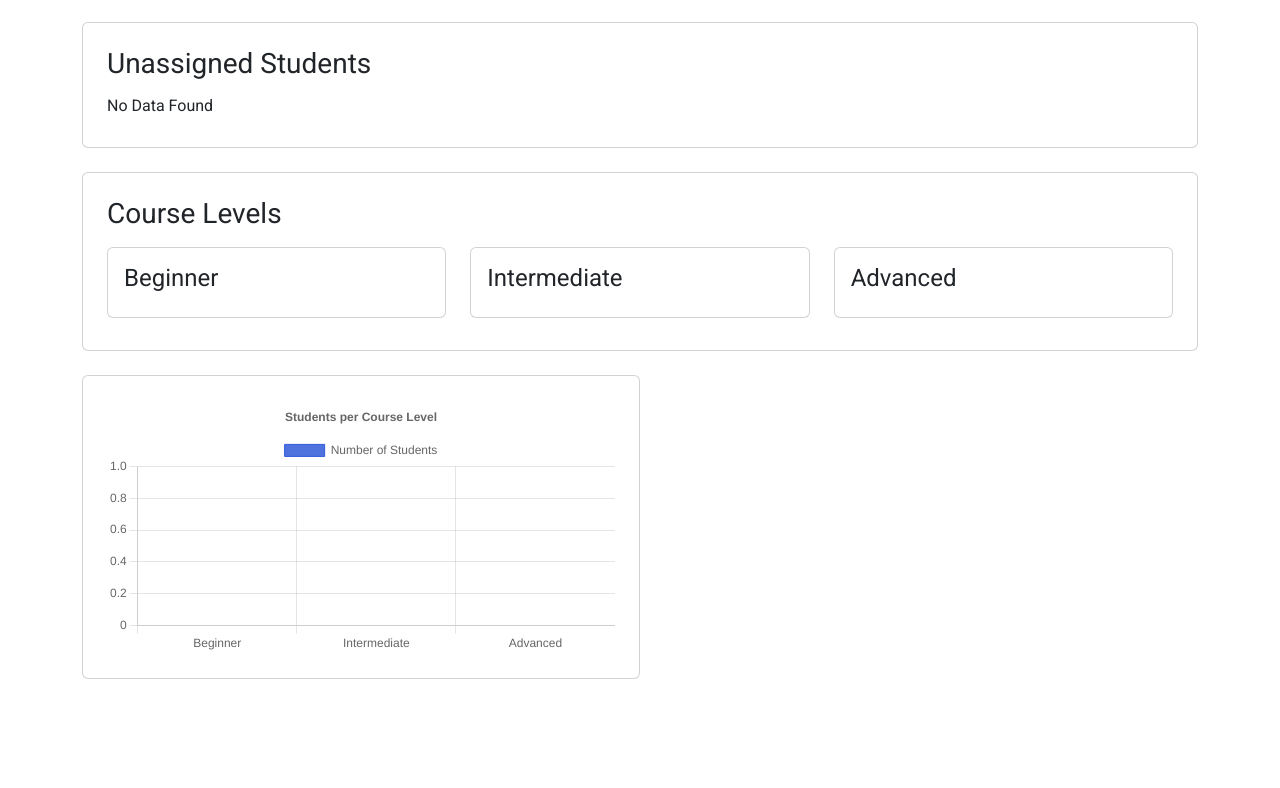
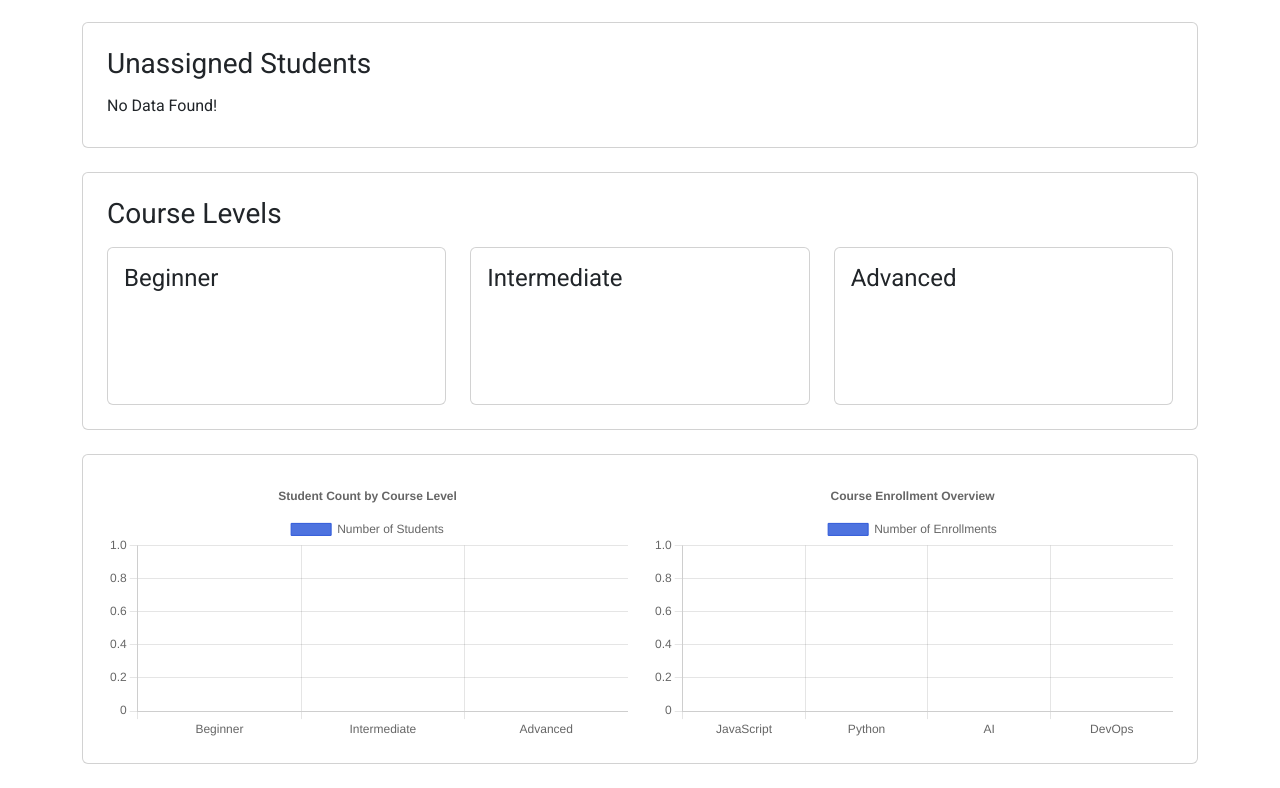
Before and after one commit to Rohsh00/student-enroll-simulator-assign, a plain HTML site: page index.html in a window 1280 px wide. Shown: the part 354-1142 px from the top of the page. Before the commit the page ends 1057 px from the top, so only its background shows below. Drawn offline with nearby package versions, Linux system fonts and the light colour scheme.

Commit message:
live both cart's updates

```diff
--- a/data.js
+++ b/data.js
@@ -1,4 +1,4 @@
-export const checkboxesData = [
+export const courseTypesData = [
   {
     id: "JavaScript",
     value: "javaScript",
--- a/index.html
+++ b/index.html
@@ -58,8 +58,16 @@
       </section>
 
       <!-- section 4 -->
-      <section class="card p-4 w-50">
-        <canvas id="studentLvlChart"></canvas>
+      <section class="card p-4 w-100">
+        <div class="row">
+          <div class="col-md-6">
+            <canvas id="studentLvlChart"></canvas>
+          </div>
+
+          <div class="col-md-6">
+            <canvas id="studentCoursesChart"></canvas>
+          </div>
+        </div>
       </section>
     </div>
 
--- a/script.js
+++ b/script.js
@@ -1,18 +1,21 @@
-import { checkboxesData } from "./data.js";
+import { courseTypesData } from "./data.js";
 import { courseLevelsData } from "./data.js";
-
-//insert and fetch localStorage Data
-function set_get_localStorageData(insertData, key = "unAssignStudentsData") {
-  if (insertData) {
-    localStorage.setItem(key, JSON.stringify(insertData));
-  }
-
-  const fetchedData = JSON.parse(localStorage.getItem(key)) || [];
-
-  return fetchedData;
-}
+import {
+  assignedCoursesCounting,
+  getNoOfCourses,
+  initRenderBarChart,
+  renderNoDataFound,
+  set_get_localStorageData,
+} from "./util.js";
 
 const checkBoxesParentEl = document.getElementById("courseCheckBoxes");
+const stuBarChartEle = document.getElementById("studentLvlChart");
+const studentCoursesChartEle = document.getElementById("studentCoursesChart");
+
+const courseLvlsChartLabels = courseLevelsData.map((el) => el.title);
+
+let stuLvlChartIns = null;
+let courselvlsChartIns = null;
 
 //Render multiple checkBoxes by providing the array to this function
 const renderMultipleChecks = (checkBoxArr) => {
@@ -41,7 +44,7 @@ const renderMultipleChecks = (checkBoxArr) => {
   });
 };
 
-renderMultipleChecks(checkboxesData);
+renderMultipleChecks(courseTypesData);
 
 //render list of unassigned students
 const unAssignStudentListEle = document.getElementById("unAssignStudentList");
@@ -52,10 +55,10 @@ function renderUnAssignStudentList(unStudent = []) {
   const studentUnAssigndata = unStudent.filter((st) => !st.assignedCourseID);
 
   if (!studentUnAssigndata.length) {
-    unAssignStudentListEle.innerHTML = `<h6>No Data Found</h6>`;
+    unAssignStudentListEle.innerHTML = renderNoDataFound("No Data Found!");
   }
 
-  const olEle = document.createElement("ul");
+  const ulEle = document.createElement("ul");
 
   studentUnAssigndata.forEach((el) => {
     const li = document.createElement("li");
@@ -75,33 +78,14 @@ function renderUnAssignStudentList(unStudent = []) {
       e.dataTransfer.setData("text/plain", li.id);
     });
 
-    olEle.appendChild(li);
+    ulEle.appendChild(li);
   });
 
-  unAssignStudentListEle.appendChild(olEle);
+  unAssignStudentListEle.appendChild(ulEle);
 }
 
 //form submit
 let studentFormData = set_get_localStorageData() || [];
-
-const initValues = { beginner: 0, intermediate: 0, advanced: 0 };
-
-const totalStudentLvlCountingData = studentFormData.reduce((acc, curr) => {
-  switch (curr.assignedCourseID) {
-    case "beginner":
-      acc.beginner++;
-      break;
-    case "intermediate":
-      acc.intermediate++;
-      break;
-    case "advanced":
-      acc.advanced++;
-      break;
-    default:
-      break;
-  }
-  return acc;
-}, initValues);
 
 renderUnAssignStudentList(studentFormData);
 
@@ -133,6 +117,15 @@ formContainerEle.addEventListener("submit", (e) => {
   renderUnAssignStudentList(studentFormData);
   set_get_localStorageData(studentFormData, "unAssignStudentsData");
 
+  courselvlsChartIns = initRenderBarChart(
+    studentCoursesChartEle,
+    "Student Courses Counting",
+    "Number of Courses",
+    Object.keys(getNoOfCourses()),
+    Object.values(getNoOfCourses()),
+    courselvlsChartIns
+  );
+
   inputValues.forEach((el) => {
     if (el.type === "checkbox") {
       el.checked = false;
@@ -143,18 +136,17 @@ formContainerEle.addEventListener("submit", (e) => {
 });
 
 // Course Levels drag and drop
-
 const courseLvlSecEle = document.getElementById("courseLvlSection");
 
 courseLevelsData.forEach((lvl) => {
   const courseLvlMainEle = document.createElement("div");
-  courseLvlMainEle.classList.add("col-md-4", "min-vh-50");
-  courseLvlMainEle.setAttribute("id", lvl.id);
+  courseLvlMainEle.classList.add("col-md-4");
 
-  courseLvlMainEle.innerHTML = `<div class="card p-3 mb-2">
-            <h4>${lvl.title}</h4>
-            `;
-
+  courseLvlMainEle.innerHTML = `
+  <div class="card p-3 mb-2 h-100" id="${lvl.id}" style="min-height: 150px;">
+    <h4>${lvl.title}</h4>
+  </div>
+`;
   courseLvlSecEle.appendChild(courseLvlMainEle);
 });
 
@@ -172,7 +164,7 @@ function createCourseLvlCard(cardData) {
               <h6 class="card-title">Name: ${cardData.studentName}</h6>
               <p class="card-text">ID: ${cardData.uid}</p>
               <p class="card-text">Courses: ${
-                cardData.courses.length ? el.courses.join(", ") : "None"
+                cardData.courses.length ? cardData.courses.join(", ") : "None"
               }</p>
             </div>`;
 
@@ -185,7 +177,6 @@ function createCourseLvlCard(cardData) {
 
 courseLevelsData.forEach((course) => {
   const sections = document.getElementById(course.id);
-
   sections.addEventListener("dragover", (e) => {
     e.preventDefault();
   });
@@ -206,7 +197,22 @@ courseLevelsData.forEach((course) => {
       }
     });
 
-    set_get_localStorageData(studentFormData);
+    const fetchedData = set_get_localStorageData(studentFormData);
+
+    renderUnAssignStudentList(fetchedData);
+
+    const totalCountingLvl = Object.values(
+      assignedCoursesCounting(fetchedData)
+    );
+
+    stuLvlChartIns = initRenderBarChart(
+      stuBarChartEle,
+      "Students per Course Level",
+      "Number of Students",
+      courseLvlsChartLabels,
+      totalCountingLvl,
+      stuLvlChartIns
+    );
   });
 });
 
@@ -224,43 +230,24 @@ function renderInitAssignedCourseCards() {
 
 renderInitAssignedCourseCards();
 
-// render student bar chart
-const stuBarChartEle = document.getElementById("studentLvlChart");
-const courseLvlsChartLabels = courseLevelsData.map((el) => el.title);
-const totalCountingLvl = Object.values(totalStudentLvlCountingData) || [];
+const totalCountingLvl = Object.values(
+  assignedCoursesCounting(set_get_localStorageData())
+);
 
-function renderBarChart(element, title, dataLabel, labels = [], data = []) {
-  new Chart(element, {
-    type: "bar",
-    data: {
-      labels: labels,
-      datasets: [
-        {
-          label: dataLabel,
-          data,
-          backgroundColor: ["#4e73df", "#1cc88a", "#36b9cc"],
-          borderColor: ["#2e59d9", "#17a673", "#2c9faf"],
-          borderWidth: 1,
-        },
-      ],
-    },
-    options: {
-      responsive: true,
-      plugins: {
-        legend: { display: true, position: "top" },
-        title: { display: true, text: title },
-      },
-      scales: {
-        y: { beginAtZero: true, stepSize: 1 },
-      },
-    },
-  });
-}
-
-renderBarChart(
+stuLvlChartIns = initRenderBarChart(
   stuBarChartEle,
-  "Students per Course Level",
+  "Student Count by Course Level",
   "Number of Students",
   courseLvlsChartLabels,
-  totalCountingLvl
+  totalCountingLvl,
+  stuLvlChartIns
 );
+
+courselvlsChartIns = initRenderBarChart(
+  studentCoursesChartEle,
+  "Course Enrollment Overview",
+  "Number of Enrollments",
+  Object.keys(getNoOfCourses()),
+  Object.values(getNoOfCourses()),
+  courselvlsChartIns
+);
--- /dev/null
+++ b/util.js
@@ -0,0 +1,102 @@
+import { courseTypesData } from "./data.js";
+
+//insert and fetch localStorage Data
+export function set_get_localStorageData(
+  insertData,
+  key = "unAssignStudentsData"
+) {
+  if (insertData) {
+    localStorage.setItem(key, JSON.stringify(insertData));
+  }
+
+  const fetchedData = JSON.parse(localStorage.getItem(key)) || [];
+
+  return fetchedData;
+}
+
+export function assignedCoursesCounting(studentData = []) {
+  const initValues = { beginner: 0, intermediate: 0, advanced: 0 };
+
+  const totalStudentLvlCountingData = studentData.reduce((acc, curr) => {
+    switch (curr.assignedCourseID) {
+      case "beginner":
+        acc.beginner++;
+        break;
+      case "intermediate":
+        acc.intermediate++;
+        break;
+      case "advanced":
+        acc.advanced++;
+        break;
+      default:
+        break;
+    }
+    return acc;
+  }, initValues);
+
+  return totalStudentLvlCountingData;
+}
+
+export function getNoOfCourses() {
+  let coursesNamesObj = {};
+
+  courseTypesData.forEach((course) => {
+    coursesNamesObj = { ...coursesNamesObj, [course.id]: 0 };
+  });
+
+  set_get_localStorageData()?.forEach((stu) => {
+    stu.courses.forEach((cou) => {
+      coursesNamesObj[cou] += 1;
+    });
+  });
+
+  return coursesNamesObj;
+}
+
+// Create the chart's using this.
+export function initRenderBarChart(
+  element,
+  title,
+  dataLabel,
+  labels = [],
+  data = [],
+  chartInstance,
+  type = "bar"
+) {
+  if (chartInstance) {
+    chartInstance.destroy();
+  }
+  const chartContext = element.getContext("2d");
+
+  chartInstance = new Chart(chartContext, {
+    type,
+    data: {
+      labels: labels,
+      datasets: [
+        {
+          label: dataLabel,
+          data,
+          backgroundColor: ["#4e73df", "#1cc88a", "#36b9cc"],
+          borderColor: ["#2e59d9", "#17a673", "#2c9faf"],
+          borderWidth: 1,
+        },
+      ],
+    },
+    options: {
+      responsive: true,
+      plugins: {
+        legend: { display: true, position: "top" },
+        title: { display: true, text: title },
+      },
+      scales: {
+        y: { beginAtZero: true, stepSize: 1 },
+      },
+    },
+  });
+
+  return chartInstance;
+}
+
+export const renderNoDataFound = (title) => {
+  return `<h6>${title}</h6>`;
+};
```
